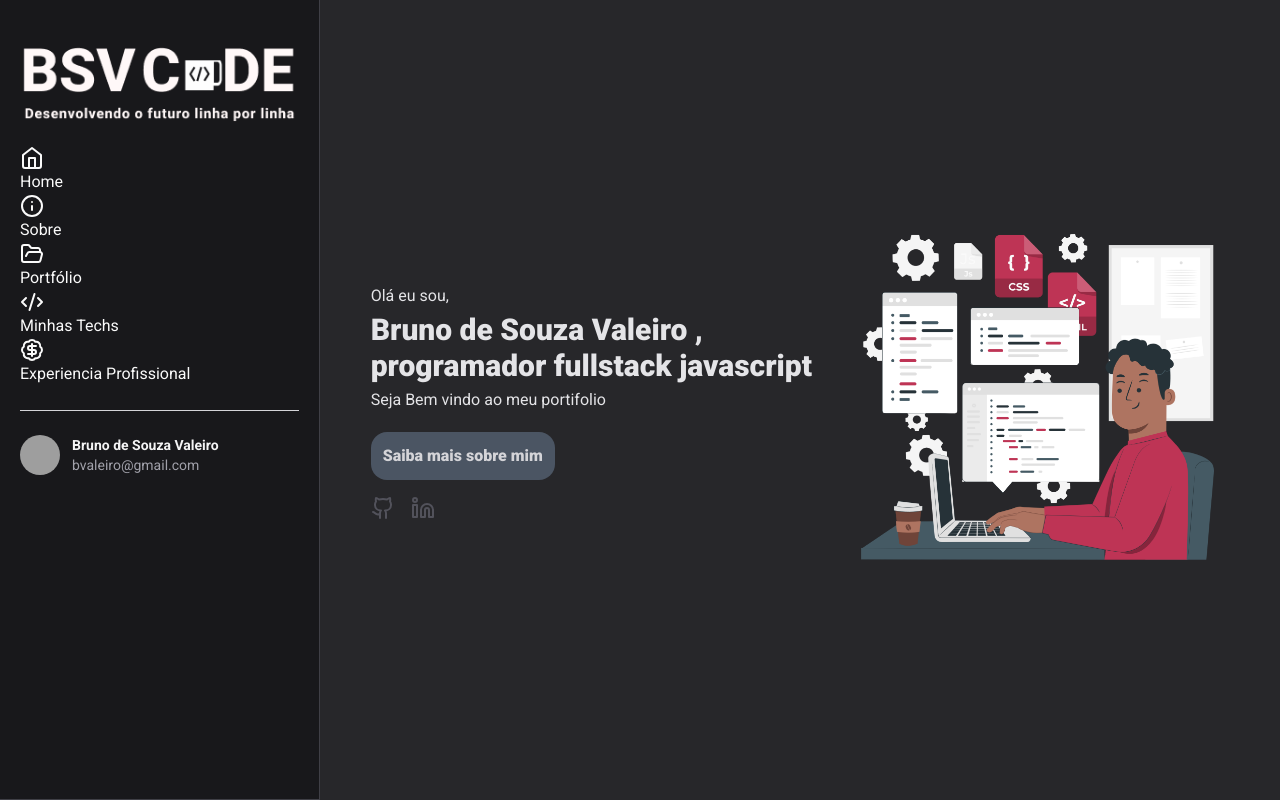
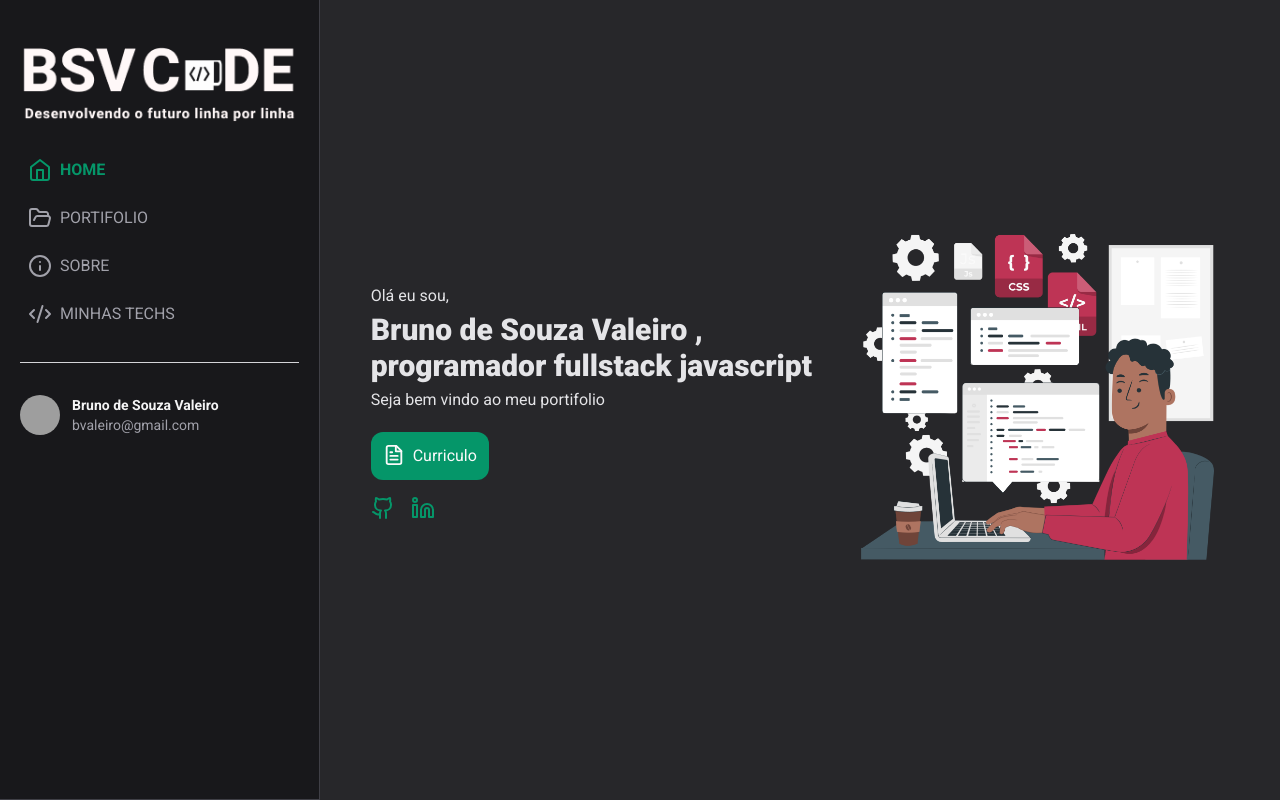
Before and after one commit to bsvleste/portifolio-next, a Next.js app: page / in a window 1280 px wide. Built offline with nearby package versions, Linux system fonts and the light colour scheme; grey boxes are pictures that could not be loaded.

Commit message:
feat:add homepage

```diff
--- a/package.json
+++ b/package.json
@@ -11,6 +11,7 @@
   "dependencies": {
     "@radix-ui/react-collapsible": "^1.0.3",
     "@radix-ui/react-dialog": "^1.1.1",
+    "@radix-ui/react-slot": "^1.1.0",
     "@radix-ui/react-tabs": "^1.0.4",
     "class-variance-authority": "^0.7.0",
     "clsx": "^2.1.1",
--- a/src/app/(home)/page.tsx
+++ b/src/app/(home)/page.tsx
@@ -1,6 +1,7 @@
-import { Github, Linkedin } from "lucide-react";
+import { FileText, Github, Linkedin } from "lucide-react";
 import Image from "next/image";
 import bsvConding from '@/assets/bsvcoding.png'
+import Link from "next/link";
 export default function Home() {
   return (
     <div className='h-screen  flex justify-around items-center w-full flex-col sm:flex-row' id="#home">
@@ -8,18 +9,23 @@
         <div>
           <p className="text-zinc-200  font-normal leading-8">Olá eu sou,</p>
           <h1 className="text-zinc-200  text-xl lg:text-3xl font-black">Bruno de Souza Valeiro , <br /> programador fullstack javascript</h1>
-          <p className="text-zinc-200  font-normal leading-8 ">Seja Bem vindo ao meu portifolio</p>
+          <p className="text-zinc-200  font-normal leading-8 ">Seja bem vindo ao meu portifolio</p>
         </div>
         <div>
-          <button className="p-3 bg-gray-600 text-zinc-300 rounded-2xl font-extrabold   hover:bg-gray-700">Saiba mais sobre mim</button>
-        </div>
-        <div className="flex gap-4">
-          <a href="">
-            <Github className="text-zinc-600 hover:text-zinc-700" />
-          </a>
-          <a href="">
-            <Linkedin className="text-zinc-600 hover:text-zinc-700" />
-          </a>
+          <Link href='' className="inline-flex gap-2 bg-emerald-600 px-3 py-3 rounded-xl hover:bg-emerald-700"
+            download="Curriculo Bruno de Souza Valeiro"
+          >
+            <FileText size={22} />
+            Curriculo
+          </Link>
+          <div className="flex gap-4 mt-4">
+            <Link href="https://github.com/bsvleste" >
+              <Github className="text-emerald-600 hover:text-emerald-700" />
+            </Link>
+            <Link href="https://www.linkedin.com/in/bruno-souza-valeiro/">
+              <Linkedin className="text-emerald-600 hover:text-emerald-700" />
+            </Link>
+          </div>
         </div>
       </div>
       <div className='order-1 sm:order-2  hidden sm:flex '>
@@ -28,22 +34,3 @@
     </div>
   )
 }
-{/* <div className="flex justify-between flex-col">
-        <p className="text-zinc-200 font-sans font-normal leading-8">Olá eu sou,</p>
-        <h1 className="text-zinc-200 font-sans text-2xl font-black">Bruno de Souza Valeiro , <br /> programador fullstack javascript</h1>
-        <p className="text-zinc-200 font-sans font-normal leading-8 ">Seja Bem vindo ao meu portifolio</p>
-        <div>
-          <button className="p-3 bg-gray-600 text-zinc-300 rounded-2xl font-extrabold font-sans  hover:bg-gray-700">Saiba mais sobre mim</button>
-        </div>
-        <div className="flex gap-4">
-          <a href="">
-            <Github className="text-zinc-600 hover:text-zinc-700" />
-          </a>
-          <a href="">
-            <Linkedin className="text-zinc-600 hover:text-zinc-700" />
-          </a>
-        </div>
-        <div className='order-1 sm:order-2  hidden sm:flex h-screen '>
-          <Image src={bsvConding} alt='bsvConding' className="object-scale-down sm:w-[560px] sm:h-[560px]" />
-        </div>
-      </div> */}
--- a/src/app/portifolio/page.tsx
+++ b/src/app/portifolio/page.tsx
@@ -3,10 +3,9 @@
 export default function Portifolio() {
   return (
     <>
-
       <div className='h-screen bg-green-500 w-full justify-center items-center' id='portifolio'>
         <h1>Portifolio</h1>
-        <a href="/portifolio-next/1">id123</a>
+        <a href="/portifolio/1">id123</a>
       </div>
     </>
   )
--- a/src/components/ActiveLink/index.tsx
+++ b/src/components/ActiveLink/index.tsx
@@ -10,7 +10,7 @@
 }
 export function ActiveLink({ children, activeClassName, ...props }: ActiveLinkProps) {
   const asPath = usePathname();
-  const className = asPath === props.href ? activeClassName : '';
+  const className = asPath === props.href ? 'text-esmerald-500' : ' text-zinc-400 hover:text-zinc-200';
   return (
     <Link  {...props}>
       {cloneElement(children, {
--- a/src/components/Sidebar/MainNavigation.tsx
+++ b/src/components/Sidebar/MainNavigation.tsx
@@ -1,42 +1,42 @@
 
 import { Info, Home, FolderOpen, Code2, BadgeDollarSign } from 'lucide-react'
 import { ActiveLink } from '../ActiveLink'
-import { roboto } from '../Fonts'
-
-
+import { usePathname } from 'next/navigation';
+import Link from 'next/link';
+import { twMerge } from 'tailwind-merge';
 export function MainNavigation() {
+  const currentPath = usePathname()
   return (
     <nav className={`space-y-0.5`}>
-      <ActiveLink href='/' activeClassName="active" >
-        <div>
+      <Link href='/' className={currentPath === "/" ? "text-emerald-600 font-semibold cursor-default " : "text-zinc-400 "
+      } >
+        <div className='flex gap-2 items-center hover:text-emerald-500 px-2 py-3 '>
           <Home />
-          <span>Home</span>
+          <span className='uppercase'>Home</span>
         </div>
-      </ActiveLink>
-      <ActiveLink href='/sobre' activeClassName="active">
-        <div>
+      </Link>
+      <Link href='/portifolio' className={currentPath === "/portifolio" ? "text-emerald-600 font-semibold cursor-default  hover:not-allowed " : "text-zinc-400 "
+      } >
+        <div className='flex gap-2 items-center hover:text-emerald-600 px-2 py-3'>
+          <FolderOpen />
+          <span className='uppercase'>portifolio</span>
+        </div>
+      </Link>
+      <Link href='/sobre' className={currentPath === "/sobre" ? "text-emerald-600 font-semibold cursor-default  hover:not-allowed " : "text-zinc-400 "
+      } >
+        <div className='flex gap-2 items-center hover:text-emerald-600 px-2 py-3'>
           <Info />
-          <span>Sobre</span>
+          <span className='uppercase'>sobre</span>
         </div>
-      </ActiveLink>
-      <ActiveLink href='/portifolio' activeClassName="active">
-        <div>
-          <FolderOpen />
-          <span>Portfólio</span>
+      </Link>
+
+      <Link href='/techs' className={currentPath === "/techs" ? "text-emerald-600 font-semibold cursor-default  hover:not-allowed " : "text-zinc-400 "
+      } >
+        <div className='flex gap-2 items-center hover:text-emerald-600 px-2 py-3'>
+          <Code2 />
+          <span className='uppercase'>minhas techs</span>
         </div>
-      </ActiveLink>
-      <ActiveLink href='/techs' activeClassName="active">
-        <div>
-          <Code2 />
-          <span>Minhas Techs</span>
-        </div>
-      </ActiveLink>
-      <ActiveLink href='/experiencia' activeClassName="active">
-        <div>
-          <BadgeDollarSign />
-          <span>Experiencia Profissional</span>
-        </div>
-      </ActiveLink>
+      </Link>
     </nav>
   )
 }
--- a/src/components/Sidebar/NavItem.tsx
+++ b/src/components/Sidebar/NavItem.tsx
@@ -13,7 +13,6 @@
     )}>
       <Icon className='w-5 h-5 text-zinc-500 group-hover:text-violet-500' />
       <span className='font-medium text-zinc-100 group-hover:text-violet-500'>{title}</span>
-
     </a>
 
   )
--- a/src/components/Sidebar/Profile.tsx
+++ b/src/components/Sidebar/Profile.tsx
@@ -2,7 +2,7 @@
 
 export function Profile() {
   return (
-    <div className="grid grid-cols-profile items-center gap-3 ">
+    <div className="grid grid-cols-profile  gap-3 mt-2 ">
       <Image
         width={350}
         height={350}
@@ -10,9 +10,9 @@
         alt="foto de perfil"
         className="w-10 h-10 rounded-full  "
       />
-      <div className="flex flex-col">
-        <span className="text-sm font-semibold font-sans text-zinc-100">Bruno de Souza Valeiro</span>
-        <span className="text-sm  text-zinc-400 font-sans">bvaleiro@gmail.com</span>
+      <div className="flex flex-col items-start">
+        <span className=" text-sm font-semibold font-sans text-zinc-100">Bruno de Souza Valeiro</span>
+        <span className=" text-sm  text-zinc-400 font-sans">bvaleiro@gmail.com</span>
       </div>
     </div>
   )
--- a/src/components/Sidebar/index.tsx
+++ b/src/components/Sidebar/index.tsx
@@ -9,12 +9,10 @@
   SheetContent,
   SheetDescription,
   SheetHeader,
-  SheetTitle,
   SheetTrigger,
 } from "@/components/ui/sheet"
 export function Sidebar() {
   return (
-
     <div className="lg:h-screen lg:right-auto lg:w-80 fixed  left-0 top-0     right-0 z-20 flex flex-col gap-6 border-b lg:border-r p-4 border-zinc-700 sm:px-5 sm:py-8 bg-zinc-900 ">
       <div className="flex items-center justify-between">
         <Logo />
@@ -23,7 +21,6 @@
             <SheetTrigger><Menu /></SheetTrigger>
             <SheetContent>
               <SheetHeader>
-                <SheetTitle>Are you absolutely sure?</SheetTitle>
                 <SheetDescription>
                   <MainNavigation />
                   <div className="h-px bg-zinc-300 dark:bg-zinc-700"></div>
--- a/src/components/menu.tsx
+++ b/src/components/menu.tsx
@@ -4,7 +4,6 @@
   SheetContent,
   SheetDescription,
   SheetHeader,
-  SheetTitle,
   SheetTrigger,
 } from "@/components/ui/sheet"
 import { MainNavigation } from "./Sidebar/MainNavigation"
@@ -14,7 +13,6 @@
       <SheetTrigger>Open</SheetTrigger>
       <SheetContent>
         <SheetHeader>
-          <SheetTitle>Are you absolutely sure?</SheetTitle>
           <SheetDescription>
             <MainNavigation />
           </SheetDescription>
```
Also changed, not shown: src/components/ui/button.tsx (added, +56 -0 lines), 1 other file (tests, documents, lock files or other folders).
